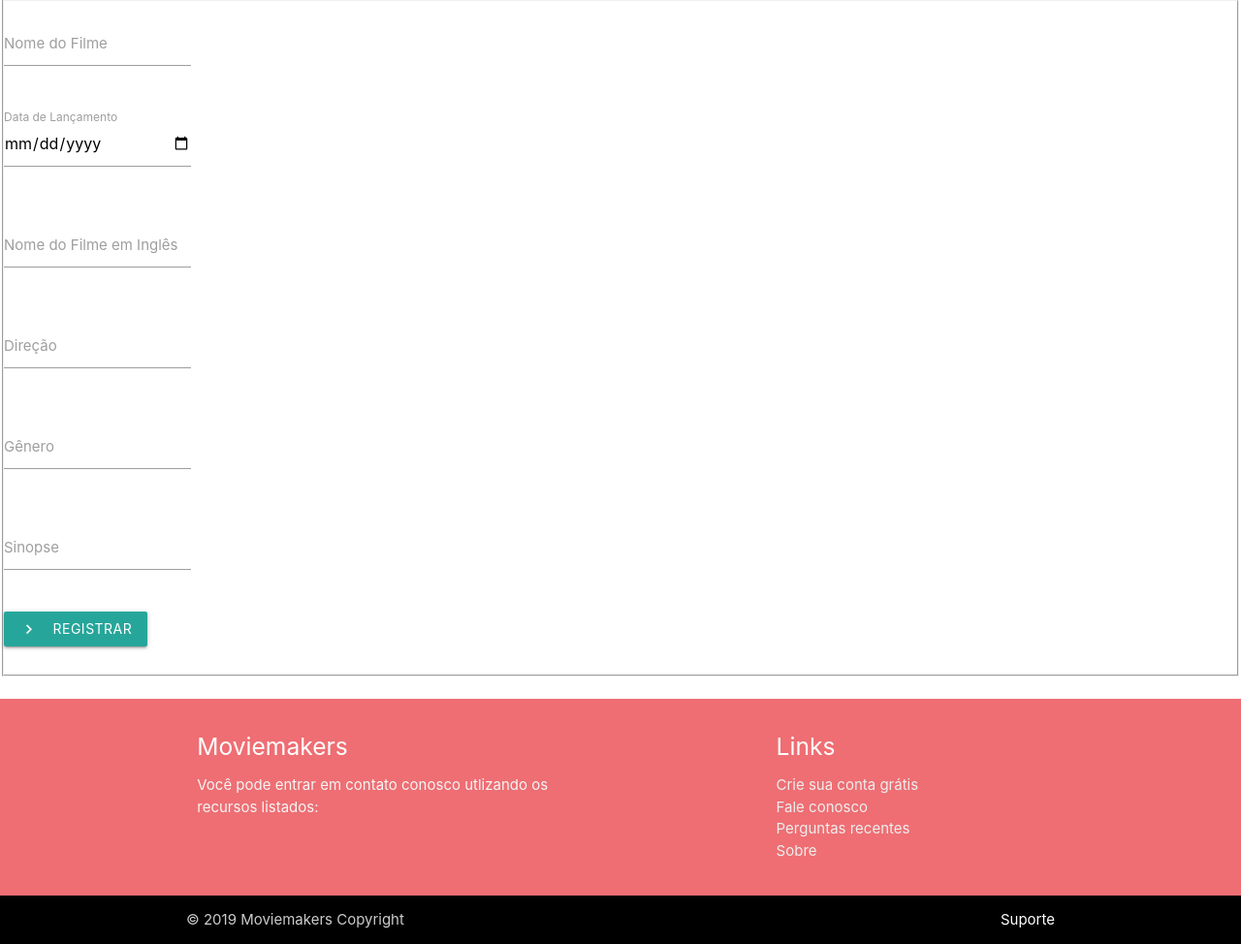
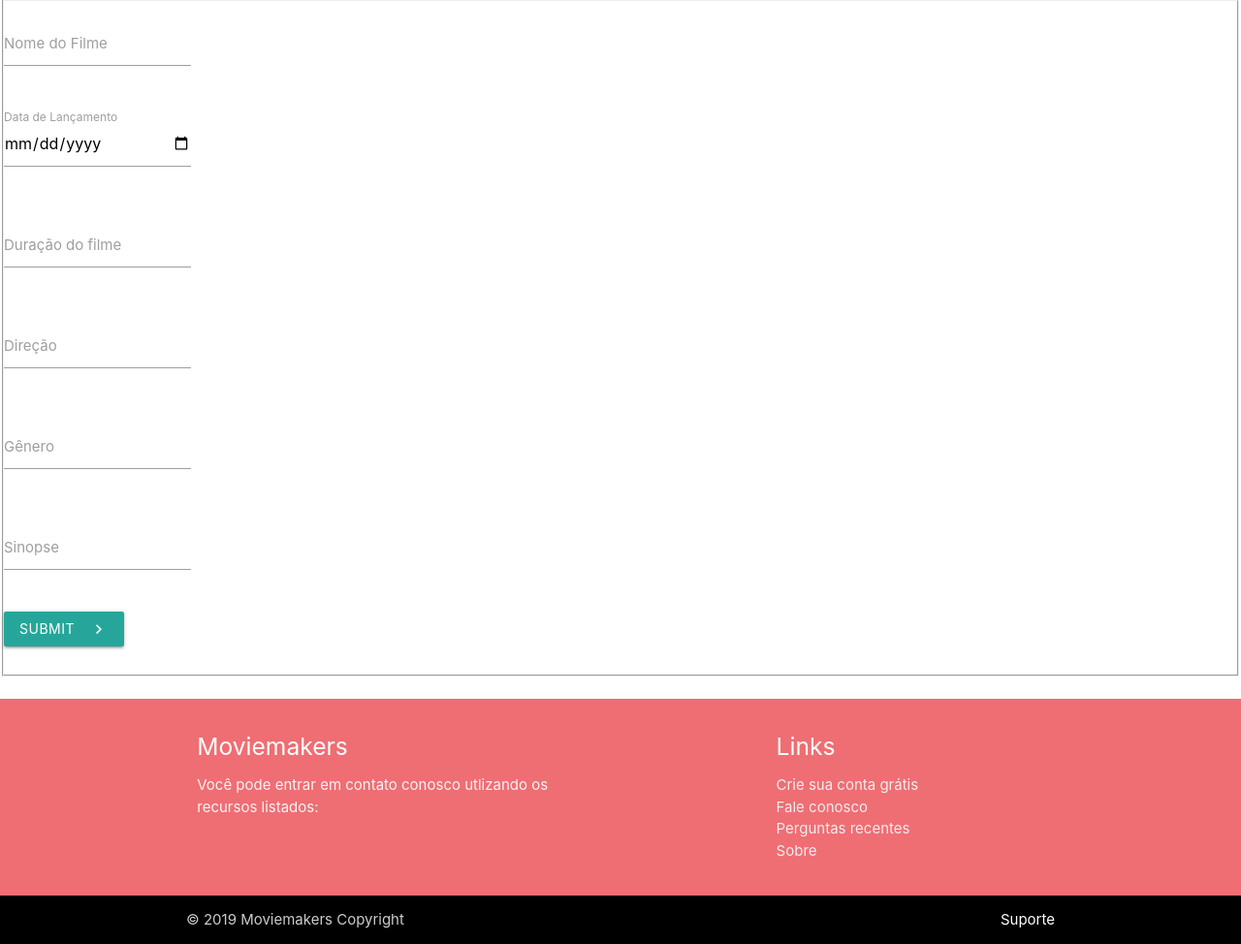
Before and after one commit to JonissonGomes/MoviesMakers-, a PHP site: page /php/cadastrofilmes.php in a window 1280 px wide. Shown: the part 201-1175 px from the top of the page at 97% size. Run offline with PHP 8.4, Linux system fonts and the light colour scheme.

Commit message:
GH-9 alterando labels e corrigindo botão do formulario da pagina de cadastro de filmes

```diff
--- a/php/cadastrofilmes.php
+++ b/php/cadastrofilmes.php
@@ -23,56 +23,56 @@
     </div>
   </nav>
 <!-- Inputs do cadastro de filmes -->
-  <h1 class="green-text text-darken-2">Cadastro de Filmes</h1>
+  <h1 class="green-text text-darken-2">Cadastro de Filmes </h1>
   <!-- Formulario de entrada -->
 <fieldset>
   <form class="col s12">
     <div class="row">
       <div class="row">
         <div class="input-field col s2">
-          <input id="first_name" type="text" class="validate">
-          <label for="first_name">Nome do Filme</label>
+          <input id="name" type="text" class="validate" required="">
+          <label for="name">Nome do Filme</label>
         </div>
       </div>
       <!--  -->
        <div class="row">
       <div class="input-field col s2">
-        <input id="last_name" type="date" class="validate">
-        <label for="last_name">Data de Lançamento</label>
+        <input id="year" type="date" class="validate" required="">
+        <label for="year">Data de Lançamento</label>
       </div>
        </div>
       <!--  -->
-
       <div class="row">
         <div class="input-field col s2">
-          <input id="name" type="text" class="validate">
-          <label for="name">Nome do Filme em Inglês</label>
+          <input id="duration" type="text" class="validate" required="">
+          <label for="duration">Duração do filme</label>
         </div>
       </div>
       <!--  -->
-
       <div class="row">
         <div class="input-field col s2">
-          <input id="director" type="text" class="validate">
+          <input id="director" type="text" class="validate" required="">
           <label for="director">Direção</label>
         </div>
       </div>
       <!--  -->
       <div class="row">
         <div class="input-field col s2">
-          <input id="genre" type="text" class="validate">
+          <input id="genre" type="text" class="validate" required="">
           <label for="genre">Gênero</label>
         </div>
       </div>
       <!--  -->
       <div class="row">
         <div class="input-field col s2">
-          <input id="synopsis" type="text" class="validate">
+          <input id="synopsis" type="text" class="validate" required="">
           <label for="synopsis">Sinopse</label>
         </div>
       </div>
       <!--  -->
-      <a class="waves-effect waves-light btn"><i class="material-icons left">chevron_right</i>Registrar</a>
+      <button class="btn waves-effect waves-light" type="submit" name="action">Submit
+        <i class="material-icons right">chevron_right</i>
+    </button>
     </form>
   </fieldset>
 <br>
```
